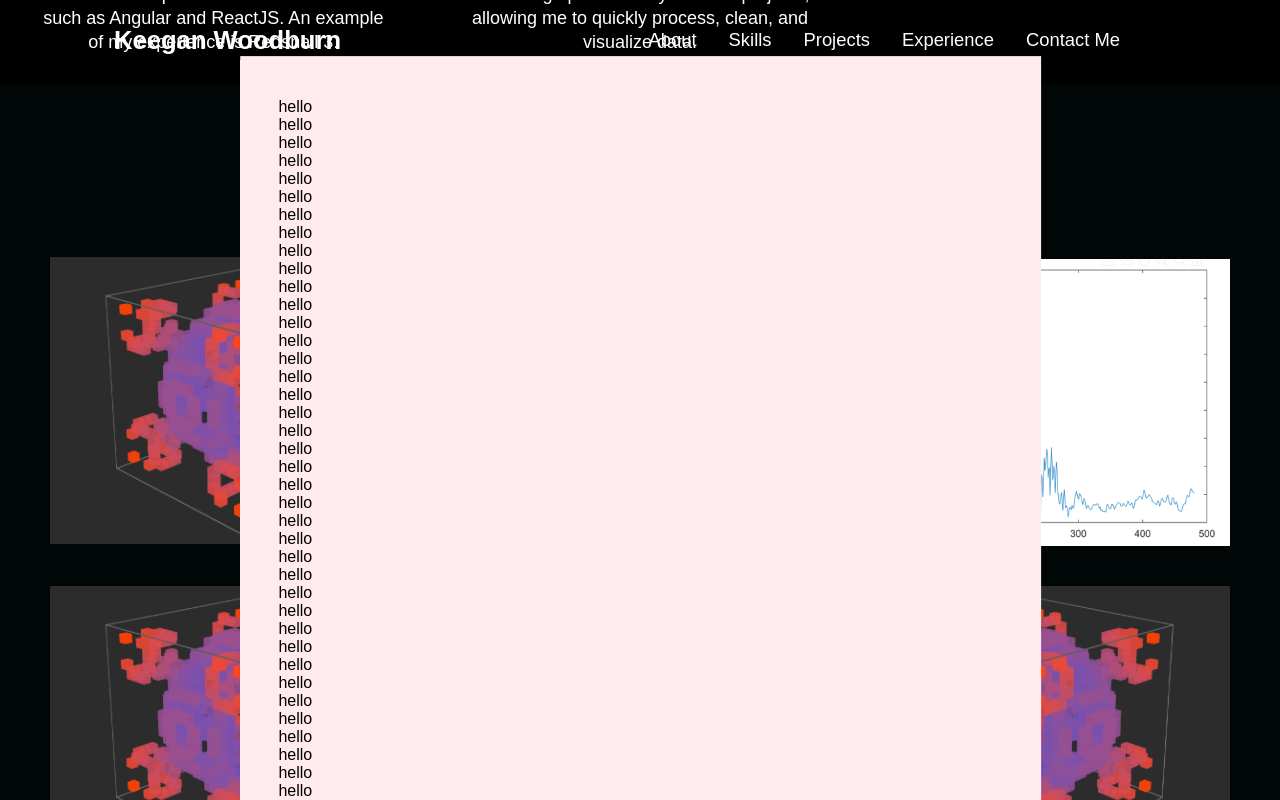
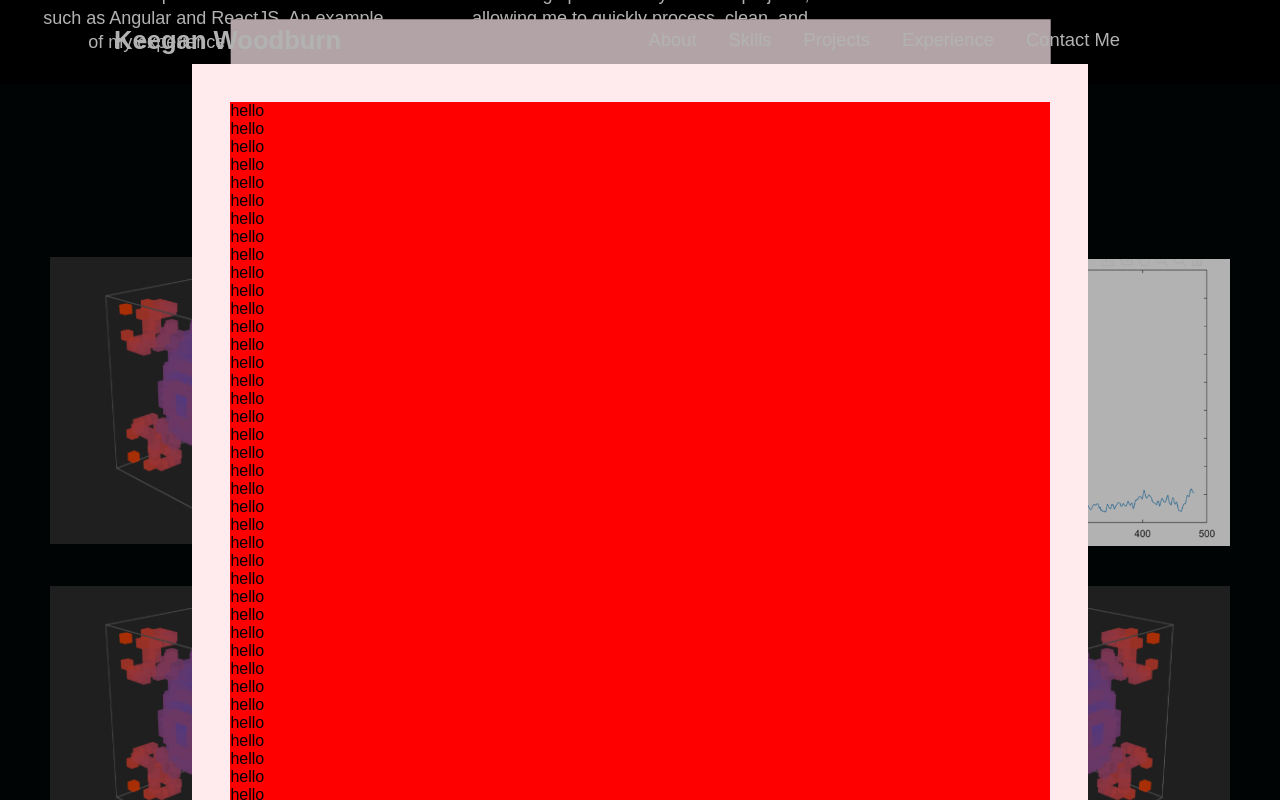
Before and after one commit to TheDeafOne/portfolio, a React (Create React App) app: page / in a window 1280 px wide. Both pictures are taken after a click on the element 241 px from the left and 3277 px from the top of the page. Shown: the part 2877-3677 px from the top of the page. Built offline with nearby package versions, Linux system fonts and the light colour scheme.

Commit message:
altered modal layout

```diff
--- a/src/components/ProjectsSection/ProjectElements.js
+++ b/src/components/ProjectsSection/ProjectElements.js
@@ -109,32 +109,31 @@ export const ProjectInfo = styled.div`
     transition: all 0.3s ease-in-out;
 `
 
-export const ProjectModal = styled.div`
+export const ModalBackground = styled.div`
     will-change: visibility, opacity;
     display: flex;
     align-items: flex-start;
     margin: auto;
-    margin-top: 60px;
     position: fixed;
     top: 0;
     left: 0;
     right: 0;
     bottom: 0;
-    overflow-y: auto;
+    overflow-y: scroll;
     overflow-x: hidden;
     z-index: ${modalZ};
-    width: 800px;
+    width: 100vw;
     height: auto;
     transition: ${ease};
     transition-delay: 0.25s;
+    background-color: rgba(0,0,0,0.3);
 
     visibility: ${({ active }) => active ? 'visible' : 'hidden'};
     opacity: ${({ active }) => active ? 1 : 0};
-    background: transparent;
 `
 
-export const ModalContent = styled.div`
-    ${ProjectModal};
+export const ProjectModal = styled.div`
+    ${ModalBackground};
     will-change: transform, opacity;
     position: relative;
     padding: ${space};
@@ -142,11 +141,19 @@ export const ModalContent = styled.div`
     background-clip: padding-box;
     transition: ${ease};
     height: auto;
-    width: 100%;
+    width: 70vw;
+    margin: 5% auto 5% auto;
+`
+
+export const ModalContent = styled.div`
+    background-color: red;
+    position: relative;
+    margin: auto;
+    height: auto;
 `
 
 export const ProjectCard = styled.div`
-    ${ProjectModal};
+    ${ModalBackground};
     position: relative;
     display: inline-block;
     cursor: pointer;
--- a/src/components/ProjectsSection/index.js
+++ b/src/components/ProjectsSection/index.js
@@ -11,6 +11,7 @@ import {
     ProjectImage,
     CardWrapper,
     ProjectCard,
+    ModalBackground,
     ProjectModal,
     ModalContent,
     ModalTransitionDiv
@@ -33,7 +34,7 @@ const Projects = () => {
         const trig = e.target; // TODO: figure out if hitting the parent is necessary
         console.log(trig);
         const trigProps = trig.getBoundingClientRect();
-        const modal = modalRef;
+        const modal = modalRef.current;
         const modalCont = modalContRef.current;
         console.log(modalCont);
         // TODO: the fact that this is the content and not the modal itself may be a problem
@@ -51,7 +52,7 @@ const Projects = () => {
 
         // move the button to the center of the window
         transX = Math.round(xc - trigProps.left - trigProps.width / 2);
-        transY = Math.round(mProps.height / 2 + mProps.top - trigProps.top - trigProps.height / 2);
+        transY = Math.round(yc - trigProps.top - trigProps.height / 2);
 
         // translate button to the center of the screen;
 
@@ -65,11 +66,12 @@ const Projects = () => {
 
         setTimeout(() => {
             openModal(modal, fakeDiv);
-        }, 400);
+        }, 100);
     };
 
     const openModal = (modal, fakeDiv) => {
         setIsOpen(isOpen ? isOpen : !isOpen);
+        document.body.style.overflow = 'hidden';
         // once transitioned either way, hide the content/fakeDiv
         // fakeDiv.style.opacity = 0;
     };
@@ -149,8 +151,10 @@ const Projects = () => {
                 </ProjectInfo>
             </ProjectCard>
         </ProjectsWrapper>
-        <ProjectModal ref={modalRef} active={isOpen}>
-            <ModalContent ref={modalContRef} active={isOpen}>hello<br/>
+        <ModalBackground ref={modalRef} active={isOpen}>
+            <ProjectModal active={isOpen}>
+                <ModalContent ref={modalContRef}>
+                hello<br/>hello<br/>hello<br/>
             hello<br/>hello<br/>hello<br/>
             hello<br/>hello<br/>hello<br/>
             hello<br/>hello<br/>hello<br/>
@@ -164,8 +168,9 @@ const Projects = () => {
             hello<br/>hello<br/>hello<br/>
             hello<br/>hello<br/>hello<br/>
             hello<br/>hello<br/>hello<br/>
-            hello<br/>hello<br/>hello<br/></ModalContent>
-        </ProjectModal>
+                </ModalContent>
+            </ProjectModal>
+        </ModalBackground>
     </ProjectsContainer>
   )
 }
```
